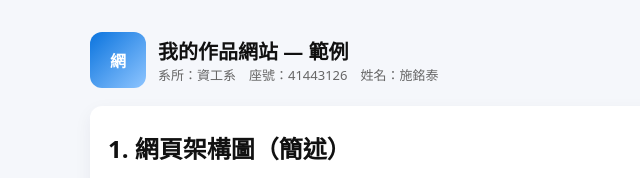
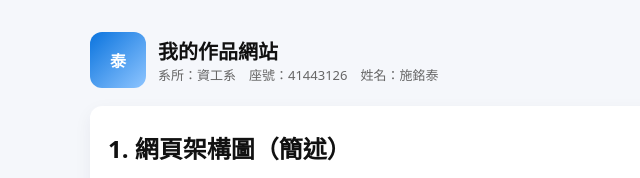
Before and after one commit to John-Weighn/johnweighn-page, a plain HTML site: page index.html in a window 1280 px wide. Shown: the top 178 px of the page, 0-640 px from the left. Drawn offline with nearby package versions, Linux system fonts and the light colour scheme.

Commit message:
index.html

```diff
--- a/index.html
+++ b/index.html
@@ -3,7 +3,7 @@
 <head>
   <meta charset="utf-8">
   <meta name="viewport" content="width=device-width, initial-scale=1">
-  <title>作業範例 — 網頁設計</title>
+  <title>網際網路作業 — 網頁設計</title>
   <style>
     :root{
       --max-width:1100px; --accent:#0b74de; --muted:#666;
@@ -39,9 +39,9 @@
   <div class="container">
     <header>
       <div class="brand">
-        <div class="logo">網</div>
+        <div class="logo">泰</div>
         <div>
-          <h1>我的作品網站 — 範例</h1>
+          <h1>我的作品網站</h1>
           <div style="color:var(--muted);font-size:13px">系所：資工系　座號：41443126　姓名：施銘泰</div>
         </div>
       </div>
@@ -106,7 +106,7 @@
     </main>
 
     <footer class="card" style="margin-top:18px">
-      <div>© 2025 施銘泰 - 作業範例</div>
+      <div>© 2025 施銘泰 - 網際網路作業 | 已上架於 GitHub Pages</div>
     </footer>
   </div>
 
```
